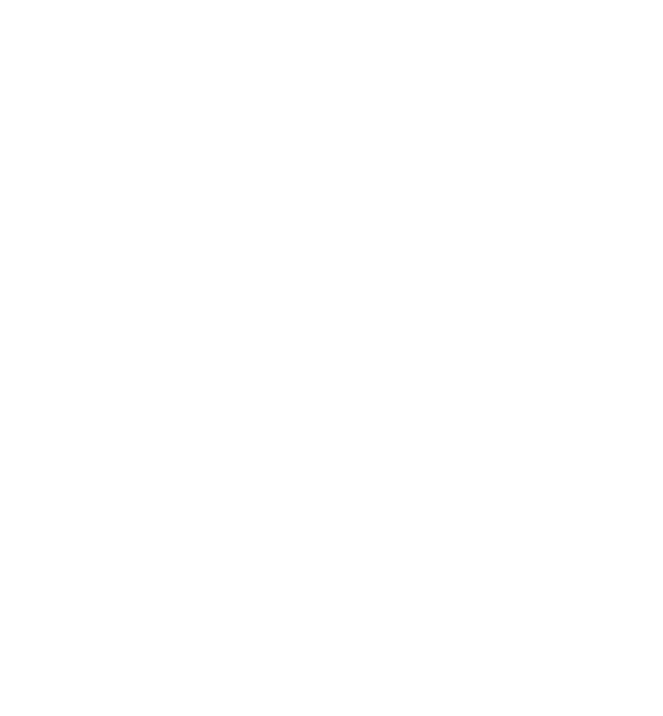
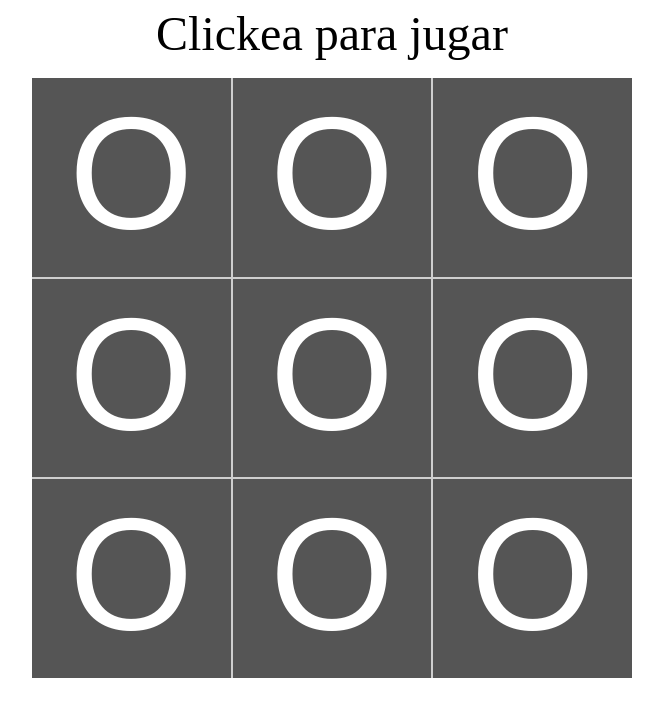
Before and after one commit to yunagosh7/tic-tac-toe, a plain HTML site: page index.html in a window 1280 px wide. Shown: the whole page, without its empty margins (308-971 px from the left). Drawn offline with Linux system fonts and the light colour scheme.

Commit message:
Añadi el modulo del game board y la jugada del usuario

```diff
--- a/index.html
+++ b/index.html
@@ -4,12 +4,23 @@
     <meta charset="UTF-8">
     <meta http-equiv="X-UA-Compatible" content="IE=edge">
     <meta name="viewport" content="width=device-width, initial-scale=1.0">
-    <title>Document</title>
+    <title>Ta-te-ti</title>
     <link rel="stylesheet" href="styles/normalize.css">
     <link rel="stylesheet" href="styles/style.css">
 </head>
 <body>
-
+    <h1>Clickea para jugar</h1>
+    <div id="container" class="tic-tac-toe-container">
+        <div class="square"></div>
+        <div class="square"></div>
+        <div class="square"></div>
+        <div class="square"></div>
+        <div class="square"></div>
+        <div class="square"></div>
+        <div class="square"></div>
+        <div class="square"></div>
+        <div class="square"></div>
+    </div>
 
     <script src="scripts/index.js"></script>
 </body>
--- a/scripts/index.js
+++ b/scripts/index.js
@@ -0,0 +1,32 @@
+const container = document.getElementById("container");
+const squares = document.querySelectorAll(".square");
+
+const Player = (mark) => {
+  let playerMark = mark;
+  return {
+    playerMark,
+  };
+};
+
+const computer = Player("O");
+const user = Player("X");
+
+const gameBoard = ((squares, container, user) => {
+   //* Click del usuario
+  container.addEventListener("click", () => {
+    for (let i = 0; i < squares.length; i++) {
+      squares[i].addEventListener("click", () => {
+        squares[i].textContent = user.playerMark;
+      });
+    }
+  });
+
+  //* Click de la maquina
+  for(let i = 0; i < squares.length; i++) {
+   squares[i].textContent = computer.playerMark
+  }
+
+
+})(squares, container, user);
+
+console.log(gameBoard);
--- a/styles/style.css
+++ b/styles/style.css
@@ -0,0 +1,26 @@
+h1 {
+    font-size: 3rem;
+    margin: 10px;
+    text-align: center;
+}
+
+.tic-tac-toe-container {
+    display: grid;
+    grid-template-columns: repeat(3, 1fr);
+    grid-template-rows: repeat(3, 1fr);
+    width: 600px;
+    height: 600px;
+    background-color: #cfcfcf;
+    margin: 20px auto;
+    gap: 2px;
+}
+
+.square {
+    font-family: sans-serif;
+    background-color: #555;
+    text-align: center;
+    font-size: 10rem;
+    color: #fff;
+    padding: 15px;
+    cursor: default;
+}
```
